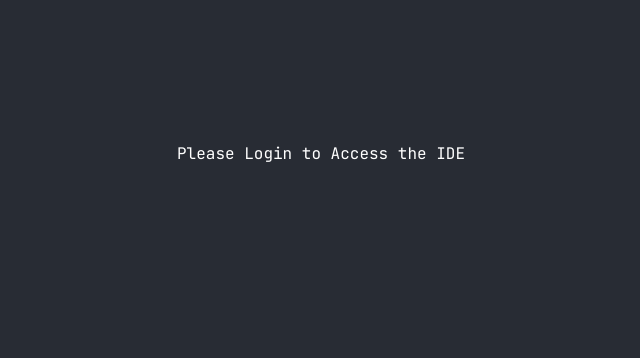
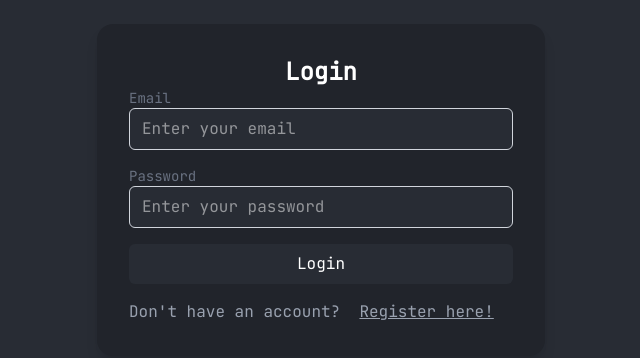
Before and after one commit to NathanTheDev/LiveCode, a React (Vite) app in the folder frontend/: page / in a window 1280 px wide. Shown: the part 210-568 px from the top of the page, without its empty margins (319-959 px from the left). Built offline with nearby package versions, Linux system fonts and the light colour scheme.

Commit message:
Implemented basic firebase login

```diff
--- a/frontend/src/components/FullInput.jsx
+++ b/frontend/src/components/FullInput.jsx
@@ -4,7 +4,7 @@ const FullInput = ({ placeholder, textType, labelText, editFn }) => {
 			<label className="block text-sm font-medium text-gray-500">{labelText}</label>
 			<input
 				type={textType}
-				className="mt-1 w-full rounded-md border border-gray-300 px-3 py-2 focus:outline-none bg-[#282C34]"
+				className="mt-1 w-full rounded-md border border-gray-300 px-3 py-2 focus:outline-none bg-[#282C34] text-white"
 				placeholder={placeholder}
 				onChange={(e) => {
 					editFn(e.target.value);
--- a/frontend/src/pages/Auth/Login.jsx
+++ b/frontend/src/pages/Auth/Login.jsx
@@ -1,26 +1,48 @@
-import { GoogleLogin } from '@react-oauth/google';
-import { jwtDecode } from 'jwt-decode';
-import { useNavigate } from 'react-router';
-import './Login.css'
+import { useState } from "react";
+import FullInput from "../../components/FullInput";
+import { useNavigate } from "react-router";
+import { createUserWithEmailAndPassword } from "firebase/auth";
+import { auth } from "./firebase";
+import { Link } from "react-router";
 
 const Login = () => {
+	const [email, setEmail] = useState('');
+	const [password, setPassword] = useState('');
 	const navigate = useNavigate();
 
-  return (
-	<div className='login-container'>
-		<h1>Please Login to Access the IDE</h1>
-		<GoogleLogin
-			onSuccess={credentialResponse => {
-				const decoded = jwtDecode(credentialResponse.credential);
-				console.log("Succeeded");
-				navigate('/IDE');
-			}}
-			onError={() => {
-				console.error("Login Failed");
-			}}
-		/>
-	</div>
-  );
-}
+	const login = async () => {
+		try {
+			const userCredential = await signInWithEmailAndPassword(auth, email, password);
+    	const id = userCredential.user.auth.currentUser.uid;
+			console.log(id);
+			navigate(`/ide/${id}`);
+  	} catch (error) {
+    	alert("Sign up error", error);
+  	}
+	}
+
+	return (
+		<div className="min-h-screen flex items-center justify-center bg-[#282C34]">
+			<div className="bg-[#21242B] rounded-2xl shadow-lg p-8 w-full max-w-md">
+				<h2 className="text-2xl font-bold mb-6 text-center text-white">Login</h2>
+
+				<FullInput placeholder={"Enter your email"} textType={"email"} labelText={"Email"} editFn={setEmail} />
+				<FullInput placeholder={"Enter your password"} textType={"password"} labelText={"Password"} editFn={setPassword} />
+
+				<button
+					className="w-full bg-[#282C34] text-white py-2 rounded-md hover:bg-[#2B313D] transition cursor-pointer"
+					onClick={login}
+				>
+					Login
+				</button>
+
+				<p className="text-gray-400 pt-4">
+					Don't have an account? &nbsp;
+					<Link to={"/register"} className="underline">Register here!</Link>
+				</p>
+			</div>
+		</div>
+	);
+};
 
 export default Login;
--- a/frontend/src/pages/Auth/Register.jsx
+++ b/frontend/src/pages/Auth/Register.jsx
@@ -1,6 +1,6 @@
 import { useState } from "react";
 import FullInput from "../../components/FullInput";
-import { useNavigate } from "react-router";
+import { Link, useNavigate } from "react-router";
 import { createUserWithEmailAndPassword } from "firebase/auth";
 import { auth } from "./firebase";
 
@@ -22,8 +22,9 @@ const Register = () => {
 
 		try {
     	const userCredential = await createUserWithEmailAndPassword(auth, email, password);
-    	console.log("Signed up:", userCredential.user);
-			navigate("/ide");
+    	const id = userCredential.user.auth.currentUser.uid;
+			console.log(id);
+			navigate(`/ide/${id}`);
   	} catch (error) {
     	console.error("Sign up error", error);
   	}
@@ -45,6 +46,11 @@ const Register = () => {
 					Register
 				</button>
 
+				<p className="text-gray-400 pt-4">
+					Already have an account? &nbsp;
+					<Link to={"/login"} className="underline">Login here!</Link>
+				</p>
+
 			</div>
 		</div>
 
--- a/frontend/src/pages/Pages.jsx
+++ b/frontend/src/pages/Pages.jsx
@@ -8,7 +8,7 @@ const Pages = () => {
     <Routes>
       <Route path="/register" element={<Register />} />
       <Route path="/login" element={<Login />} />
-      <Route path="/ide" element={<IDE />} />
+      <Route path="/ide/:id" element={<IDE />} />
       <Route path="/*" element={<Login />} />
     </Routes>
   );
```
